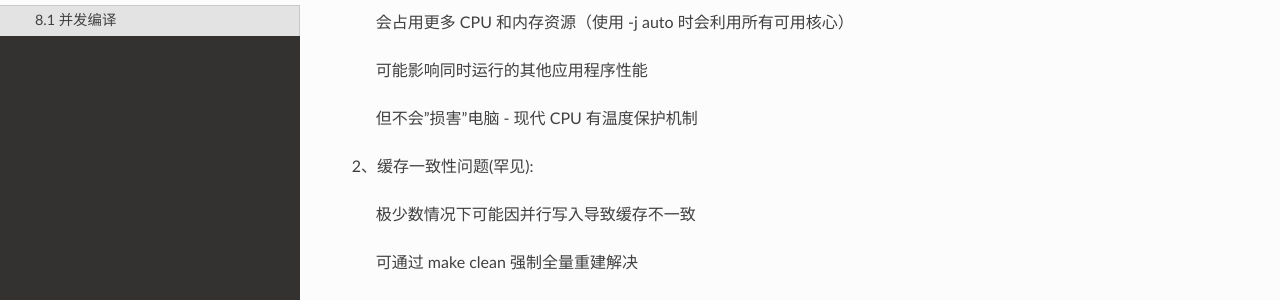
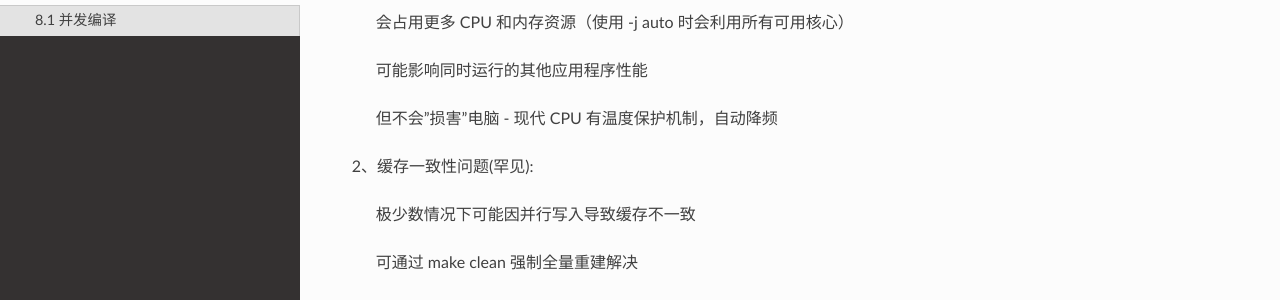
Before and after one commit to Vegetable-SYC/Freenove_Sphinx_Rst, a Sphinx documentation site: the page built from docs/source/Freenove_Sphinx_Rst/codes/tutorial/note.rst, in a window 1280 px wide. Shown: the part 495-795 px from the top of the page. Built offline with Sphinx 7.4.7 and the Read the Docs theme 3.1.0, drawn with Linux system fonts in a browser that asks for light colours.

Commit message:
Update note.rst

```diff
--- a/docs/source/Freenove_Sphinx_Rst/codes/tutorial/note.rst
+++ b/docs/source/Freenove_Sphinx_Rst/codes/tutorial/note.rst
@@ -17,7 +17,7 @@
 
     可能影响同时运行的其他应用程序性能
 
-    但不会"损害"电脑 - 现代 CPU 有温度保护机制
+    但不会"损害"电脑 - 现代 CPU 有温度保护机制，自动降频
 
 2、缓存一致性问题(罕见):
 
```
